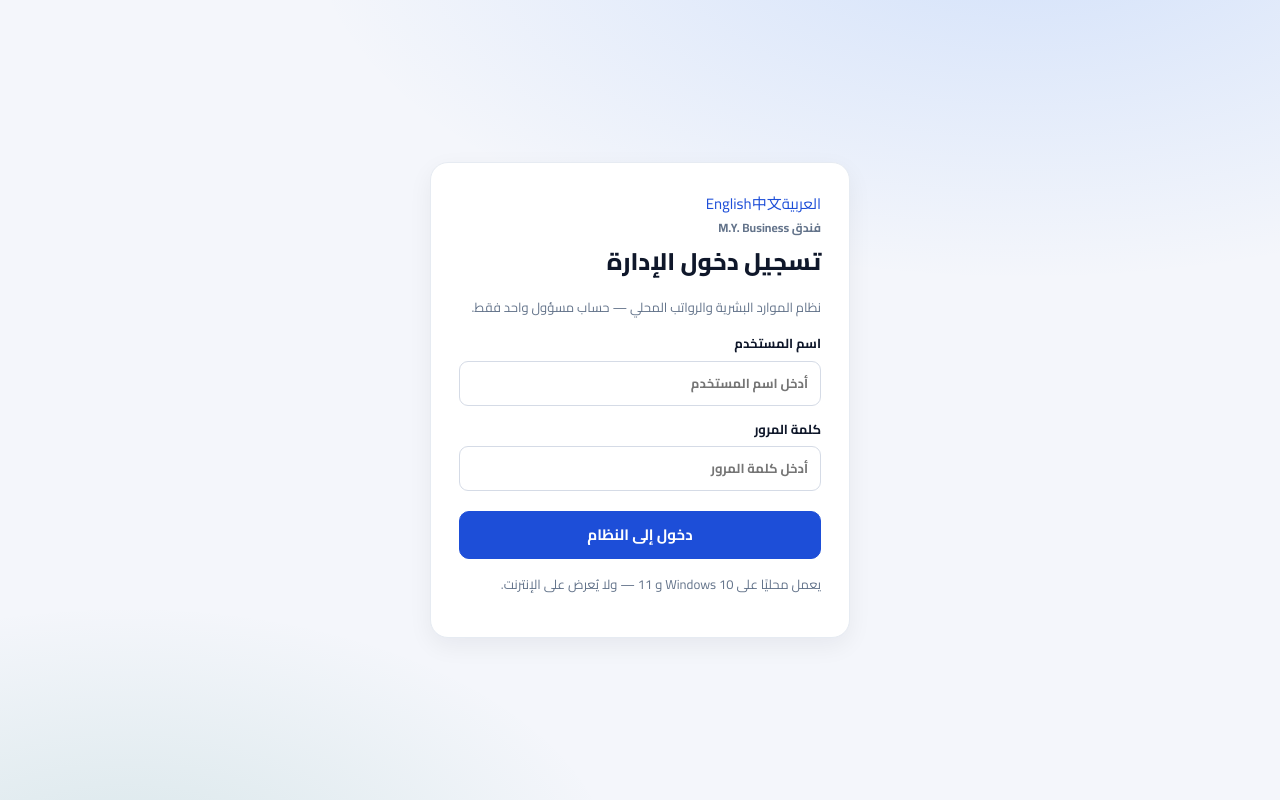
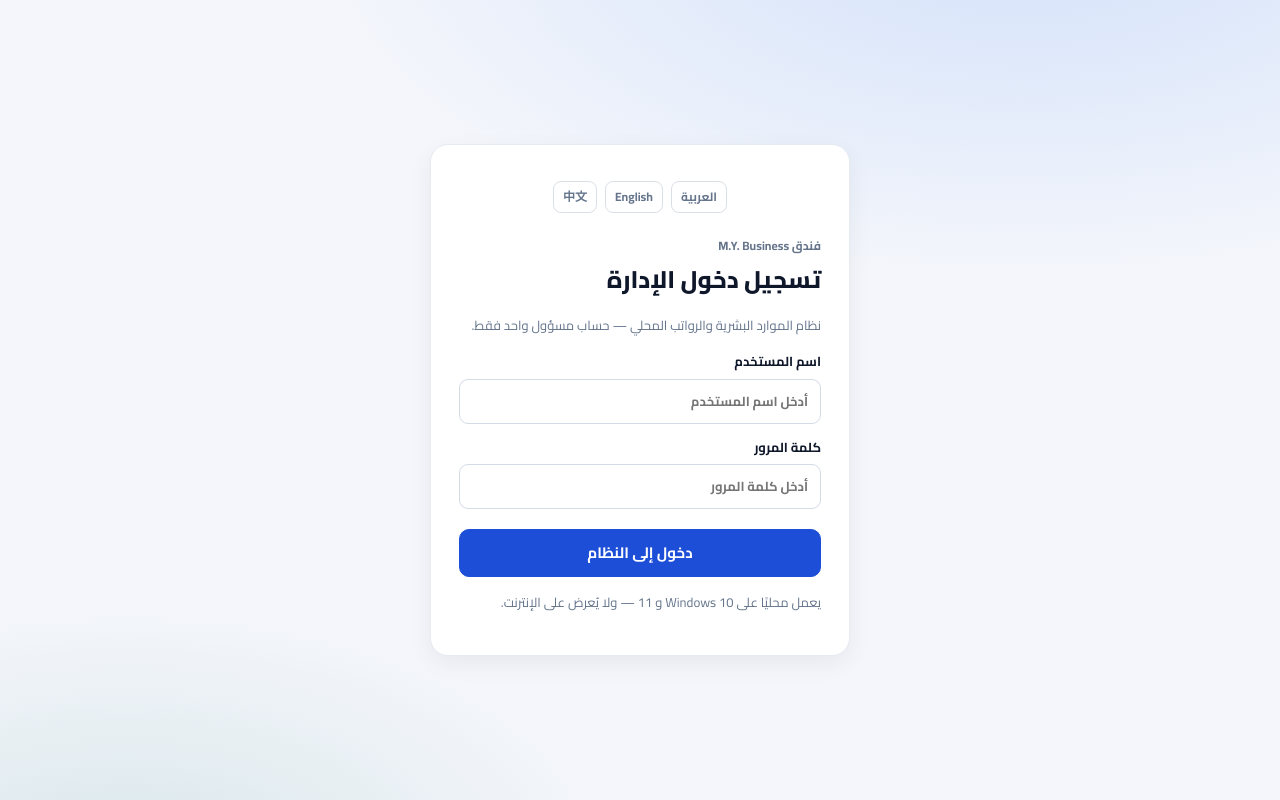
Before and after one commit to ms1813678-bit/my-business-hotel-hr-payroll-system, a Python web app: template app/templates/login.html in a window 1280 px wide. Run offline with Jinja, Linux system fonts and the light colour scheme; the template is opened without the code that fills it, so the values that code supplies are empty.

Commit message:
Add RTL and LTR layout support for English and Chinese

```diff
--- a/app/static/app.css
+++ b/app/static/app.css
@@ -567,3 +567,13 @@ code, .code-ltr {
   .meta-item { border-inline-end: none !important; }
   .meta-item:last-child { border-bottom: none; }
 }
+
+
+/* Locale-aware layout: keep the established Arabic layout; mirror for LTR locales. */
+html[dir="rtl"] { direction: rtl; text-align: start; }
+html[dir="ltr"] { direction: ltr; text-align: start; }
+html[lang="zh-CN"] { --font: "Microsoft YaHei", "Noto Sans CJK SC", "Segoe UI", Arial, sans-serif; }
+.language-switch { display: flex; align-items: center; flex-wrap: wrap; gap: 8px; padding: 8px 12px 14px; }
+.language-switch a { display: inline-flex; align-items: center; justify-content: center; min-height: 32px; padding: 4px 9px; border: 1px solid rgba(148,163,184,.35); border-radius: 8px; color: inherit; font-size: 12px; font-weight: 700; }
+.language-switch a:hover { background: rgba(148,163,184,.12); text-decoration: none; }
+.login-language { justify-content: center; margin-bottom: 8px; color: var(--text-muted); }
```
